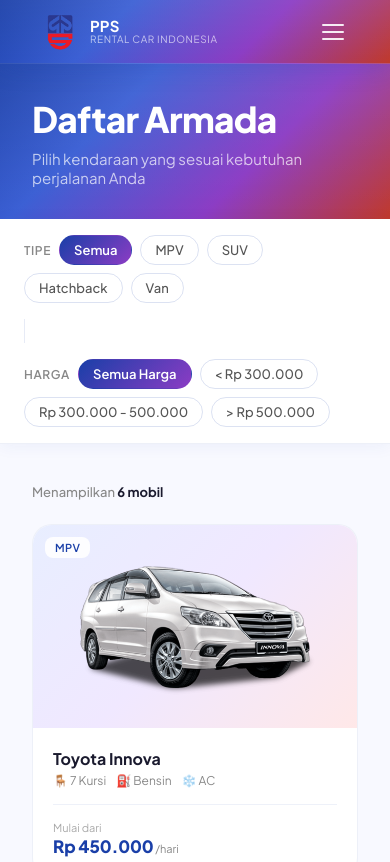
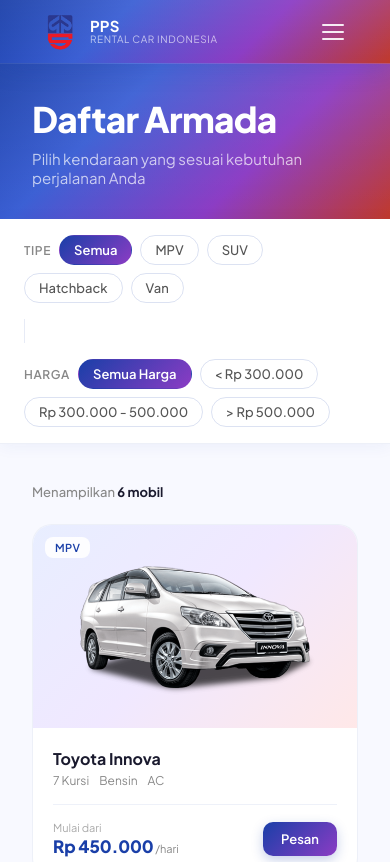
Before and after one commit to adityanarayan-zzz/Rental-Mobil, a React (Vite) app in the folder Rental_Mobil/: page /daftar-mobil in a window 390 px wide. Shown: the top 862 px of the page. Built offline with nearby package versions, Linux system fonts and the light colour scheme.

Commit message:
Tambah Pesan di Daftar Mobil

```diff
--- a/Rental_Mobil/src/Pages/DaftarMobil.tsx
+++ b/Rental_Mobil/src/Pages/DaftarMobil.tsx
@@ -1,4 +1,5 @@
 import { useState } from "react";
+import { useNavigate } from "react-router-dom";
 
 const cars = [
   {
@@ -62,6 +63,7 @@
 export default function DaftarMobil() {
   const [activeType, setActiveType] = useState("Semua");
   const [activePriceIdx, setActivePriceIdx] = useState(0);
+  const navigate = useNavigate();
 
   const filtered = cars.filter((car) => {
     const typeMatch = activeType === "Semua" || car.type === activeType;
@@ -233,6 +235,25 @@
           transform: scale(1.05);
         }
 
+        .btn-pesan {
+  background: linear-gradient(135deg, #1a3fa8, #8b3cc4);
+  color: #fff;
+  border: none;
+  border-radius: 10px;
+  padding: 9px 18px;
+  font-size: 13px;
+  font-weight: 600;
+  cursor: pointer;
+  font-family: 'Plus Jakarta Sans', sans-serif;
+  transition: opacity 0.2s, transform 0.15s;
+  box-shadow: 0 4px 12px rgba(26,63,168,0.25);
+}
+
+.btn-pesan:hover {
+  opacity: 0.88;
+  transform: translateY(-1px);
+}
+
         .car-type-badge {
           position: absolute;
           top: 12px;
@@ -373,7 +394,7 @@
 
           {filtered.length === 0 ? (
             <div className="daftar-empty">
-              <div style={{ fontSize: "3rem" }}>🚗</div>
+              <div style={{ fontSize: "3rem" }}></div>
               <p>Tidak ada mobil yang sesuai filter</p>
             </div>
           ) : (
@@ -387,9 +408,9 @@
                   <div className="car-card-body">
                     <h3 className="car-card-name">{car.name}</h3>
                     <div className="car-card-meta">
-                      <span>🪑 {car.seats} Kursi</span>
-                      <span>⛽ Bensin</span>
-                      <span>❄️ AC</span>
+                      <span> {car.seats} Kursi</span>
+                      <span> Bensin</span>
+                      <span> AC</span>
                     </div>
                     <div className="car-card-footer">
   <div className="car-card-price">
@@ -399,6 +420,9 @@
       <small> /hari</small>
     </div>
   </div>
+  <button className="btn-pesan" onClick={() => navigate("/pesan")}>
+    Pesan
+  </button>
 </div>
                   </div>
                 </div>
--- a/Rental_Mobil/src/Pages/authModal.tsx
+++ b/Rental_Mobil/src/Pages/authModal.tsx
@@ -360,9 +360,6 @@
 </button>
                   </div>
                 </div>
-                <div className="auth-forgot">
-                  <a href="#">Lupa password?</a>
-                </div>
                 <button className="auth-btn-submit">Masuk</button>
                 <div className="auth-divider">
                   <div className="auth-divider-line" />
```
Lines whose indentation alone changed are shown as unchanged.
